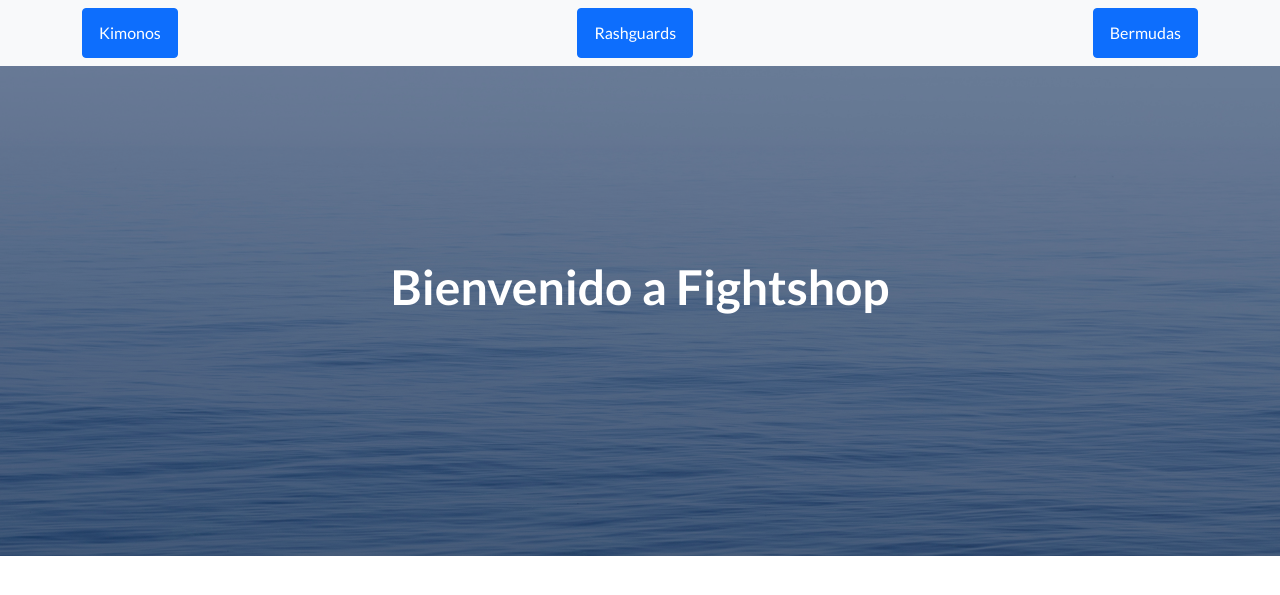
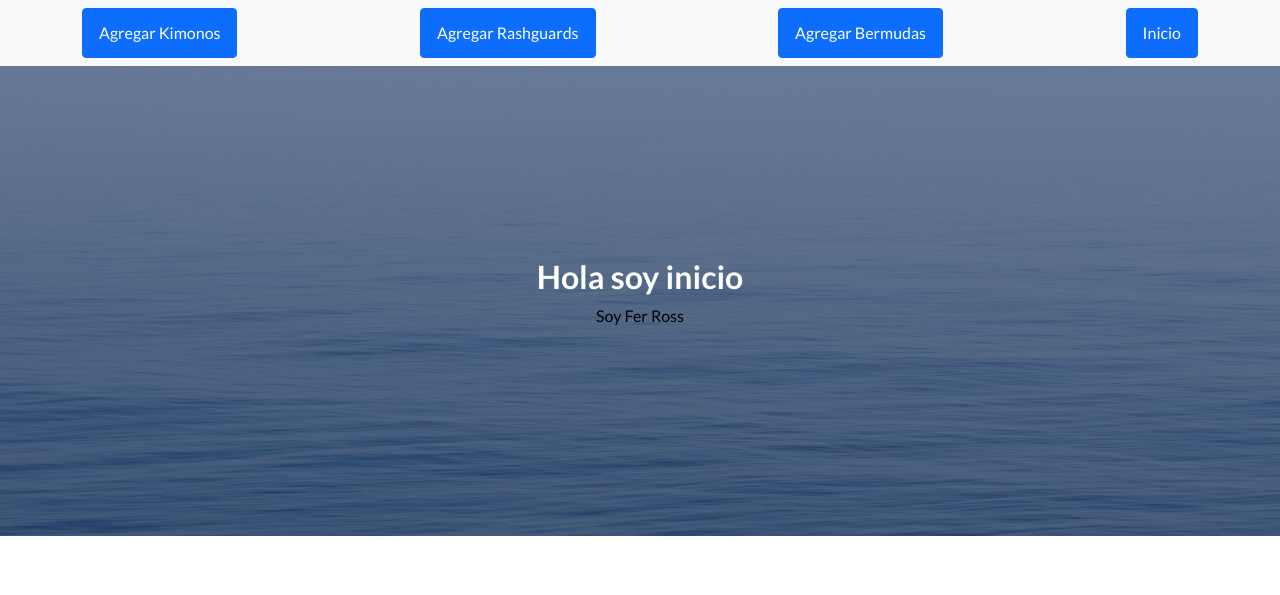
Before and after one commit to Verdujuju/EntIntermediaRosenman, a Django app: page /AppFightwear/ in a window 1280 px wide. Shown: the top 595 px of the page. Run offline with Django 4.2, Linux system fonts and the light colour scheme; some libraries are stand-ins or nearby versions.

Commit message:
Avances de la segunda sesion, quedo funcionando pestaña de agregar kimonos

```diff
--- /dev/null
+++ b/AppFightwear/templates/inicio.html
@@ -0,0 +1,13 @@
+{% extends "padre.html" %}
+
+{% load static %}
+
+<!-- Este bloque apunta a padre.html en el segmento mensaje_dimanico  -->
+{% block mensaje_dinamico %}
+<h2>{{ mensaje_inicio }}</h2>
+{% endblock %}
+
+<!-- Este bloque apunta a padre.html en el segmento mensaje_final  -->
+{% block mensaje_final %}
+<p style="color: black">Soy Fer Ross</p>
+{% endblock %}
--- a/AppFightwear/templates/padre.html
+++ b/AppFightwear/templates/padre.html
@@ -20,9 +20,10 @@
         <!-- Navigation-->
         <nav class="navbar navbar-light bg-light static-top">
             <div class="container">
-                <a class="btn btn-primary" href="kimonos">Kimonos</a>
-                <a class="btn btn-primary" href="rashguards">Rashguards</a>
-                <a class="btn btn-primary" href="bermudas">Bermudas</a>
+                <a class="btn btn-primary" href="kimonos">Agregar Kimonos</a>
+                <a class="btn btn-primary" href="rashguards">Agregar Rashguards</a>
+                <a class="btn btn-primary" href="bermudas">Agregar Bermudas</a>
+                <a class="btn btn-primary" href="inicio">Inicio</a>
 
             </div>
         </nav>
@@ -32,17 +33,11 @@
                 <div class="row justify-content-center">
                     <div class="col-xl-6">
                         <div class="text-center text-white">
-                            <!-- Page heading-->
-                            <h1 class="mb-5">Bienvenido a Fightshop</h1>
-                            <!-- Signup form-->
-                            <!-- * * * * * * * * * * * * * * *-->
-                            <!-- * * SB Forms Contact Form * *-->
-                            <!-- * * * * * * * * * * * * * * *-->
-                            <!-- This form is pre-integrated with SB Forms.-->
-                            <!-- To make this form functional, sign up at-->
-                            <!-- https://startbootstrap.com/solution/contact-forms-->
-                            <!-- to get an API token!-->
-
-
+                            {% block mensaje_dinamico %}
+                            {% endblock %}
             </body>
 </html>
+<footer>
+    {% block mensaje_final %}
+    {% endblock %}
+</footer>
--- a/AppFightwear/urls.py
+++ b/AppFightwear/urls.py
@@ -3,9 +3,8 @@ from AppFightwear.views import *
 
 urlpatterns = [
 
-    path("", padre, name="padre"),
+    path("", inicio, name="inicio"),
     path("kimonos", kimonos, name="kimonos"),
     path("rashguards", rashguards, name="rashguards"),
     path("bermudas", bermudas, name="bermudas"),
-
 ]
--- a/AppFightwear/views.py
+++ b/AppFightwear/views.py
@@ -1,12 +1,10 @@
 from django.shortcuts import render
+from AppFightwear.forms import *
+from AppFightwear.models import *
 
-def padre(request):
-    return render(request, "padre.html")
+def inicio(request):
+    return render(request, "inicio.html",{"mensaje_inicio":"Hola soy inicio"})
 
-def kimonos(request):
-    marca="Maeda"
-    modelo="Saatsu"
-    return render(request, "kimonos.html")
 
 def rashguards(request):
     return render(request, "rashguards.html")
@@ -15,9 +13,14 @@ def bermudas(request):
     return render(request, "bermudas.html")
 
 
-
-
-
-
-
-# Create your views here.
+def kimonos(request):
+    if request.method == "POST":
+        informacion_tomada_formulario_kimono = FormKimonos(request.POST)
+        if informacion_tomada_formulario_kimono.is_valid():
+            formulario_limpia = informacion_tomada_formulario_kimono.cleaned_data
+            kimono_ingresado_db = Kimonos(marca = formulario_limpia["marca"], modelo = formulario_limpia["modelo"], color = formulario_limpia["color"], talle = formulario_limpia["talle"], precio = formulario_limpia["precio"])
+            kimono_ingresado_db.save()
+            return render(request, "inicio.html", {"mensaje_inicio":"Los datos han sido guardados de manera exitosa !!!!"})
+    else:
+        formulario_kimonos_vacio = FormKimonos()
+        return render(request, "kimonos.html", {"codigo" : formulario_kimonos_vacio})
```
Also changed, not shown: AppFightwear/forms.py (added, +8 -0 lines), AppFightwear/templates/kimonos.html (+23 -0 lines), db.sqlite3.
